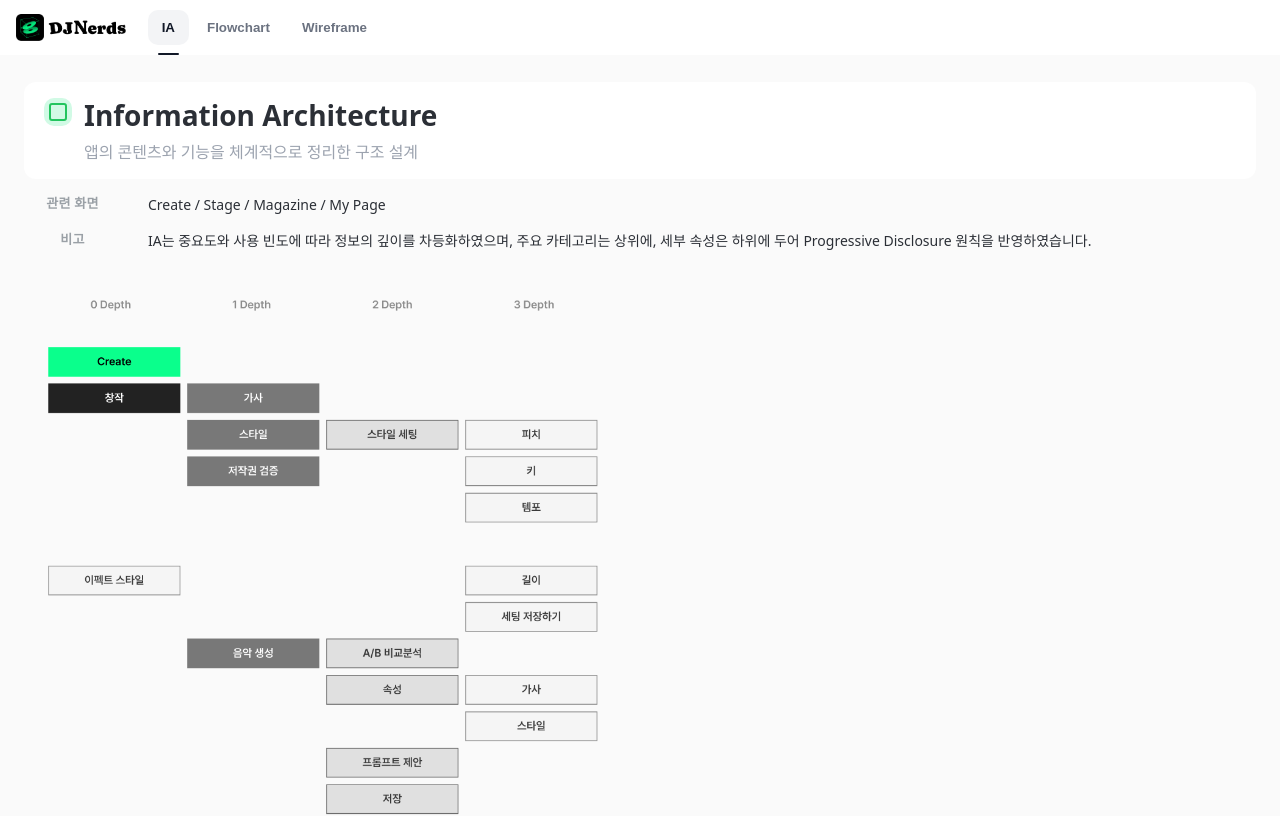
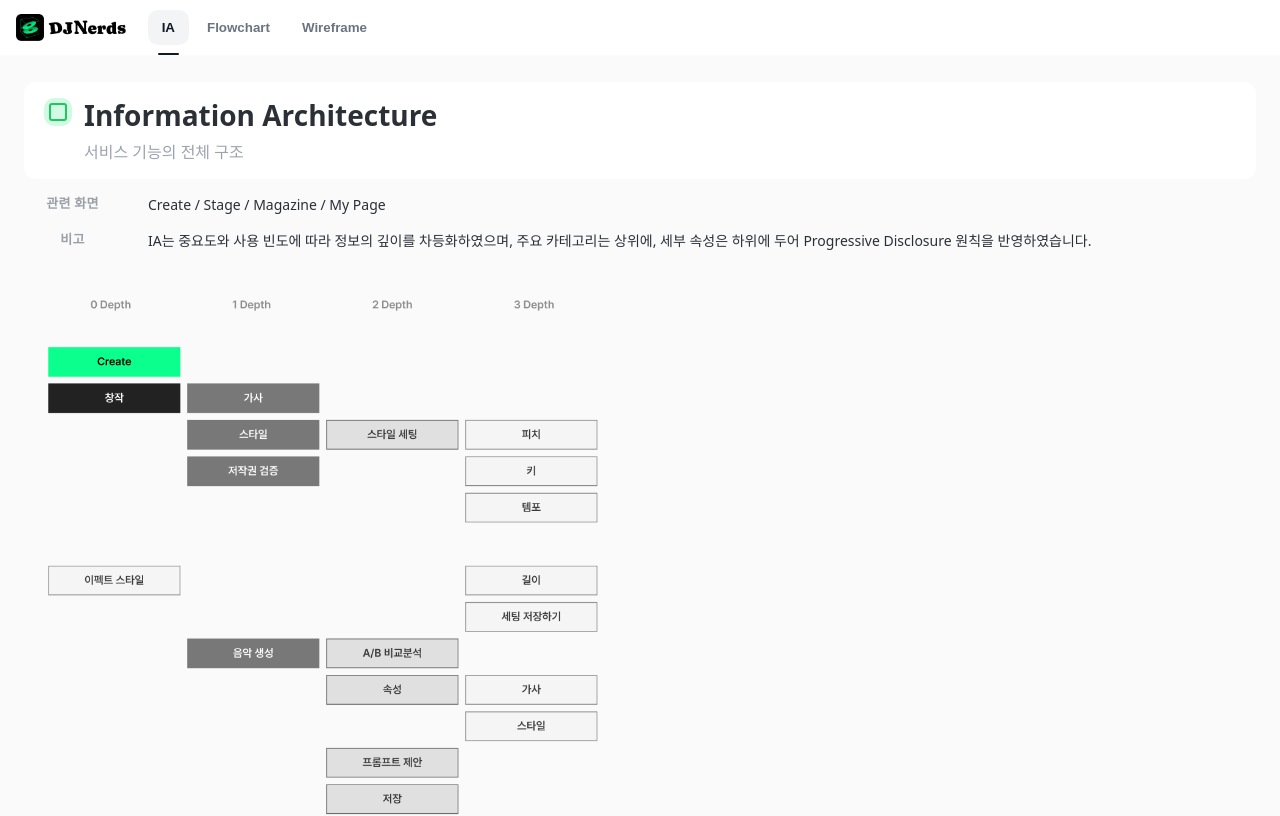
Before and after one commit to chaelyna/structure, a React (Vite) app: page / in a window 1280 px wide. Shown: the top 816 px of the page. Built offline with nearby package versions, Linux system fonts and the light colour scheme; the HTML template or start-up script is replaced by a standard one; a web font is replaced by a local one.

Commit message:
부제목 수정

```diff
--- a/src/components/Flowchart.jsx
+++ b/src/components/Flowchart.jsx
@@ -87,7 +87,7 @@ export default function Flowchart() {
                 <span className="head-icon" aria-hidden="true" />
                 <div>
                     <h2 className="panel-title">Flowchart</h2>
-                    <p className="panel-sub">서비스 이용 과정을 시각적으로 보여주는 흐름도</p>
+                    <p className="panel-sub">사용자의 탐색 경로</p>
                 </div>
             </header>
 
@@ -95,7 +95,7 @@ export default function Flowchart() {
                 <InfoSection
                     related="Create / Stage / Magazine / My Page"
                     note={
-                        "이 Flow Chart는 큰 UX 경로 단위의 탐색 흐름을 표현한 것입니다. 각 플로우(Create, Stage, Magazine, My Page 등)는 독립적으로 나뉘어 있으나,\n 실제 경험에서는 각 플로우가 상호보완적으로 연결되어 하나의 통합 서비스 경험을 제공합니다."
+                        "이 Flow Chart는 큰 UX 경로 단위의 탐색 흐름을 표현한 것입니다. 각 플로우(Create, Stage, Magazine, My Page 등)는 독립적으로 나뉘어 있으나, 실제 경험에서는 각 플로우가 상호보완적으로 연결되어 하나의 통합 서비스 경험을 제공합니다."
                     }
                 />
 
--- a/src/components/IA.jsx
+++ b/src/components/IA.jsx
@@ -8,7 +8,7 @@ export default function IA() {
                 <span className="head-icon" aria-hidden="true" />
                 <div>
                     <h2 className="panel-title">Information Architecture</h2>
-                    <p className="panel-sub">앱의 콘텐츠와 기능을 체계적으로 정리한 구조 설계</p>
+                    <p className="panel-sub">서비스 기능의 전체 구조</p>
                 </div>
             </header>
 
--- a/src/components/Wireframe.jsx
+++ b/src/components/Wireframe.jsx
@@ -98,7 +98,7 @@ export default function Wireframe() {
                 <span className="head-icon" aria-hidden="true" />
                 <div>
                     <h2 className="panel-title">Wireframe</h2>
-                    <p className="panel-sub">모바일/데스크톱 화면 구조와 주요 레이아웃 설계</p>
+                    <p className="panel-sub">화면 레이아웃 구체화</p>
                 </div>
             </header>
 
```
